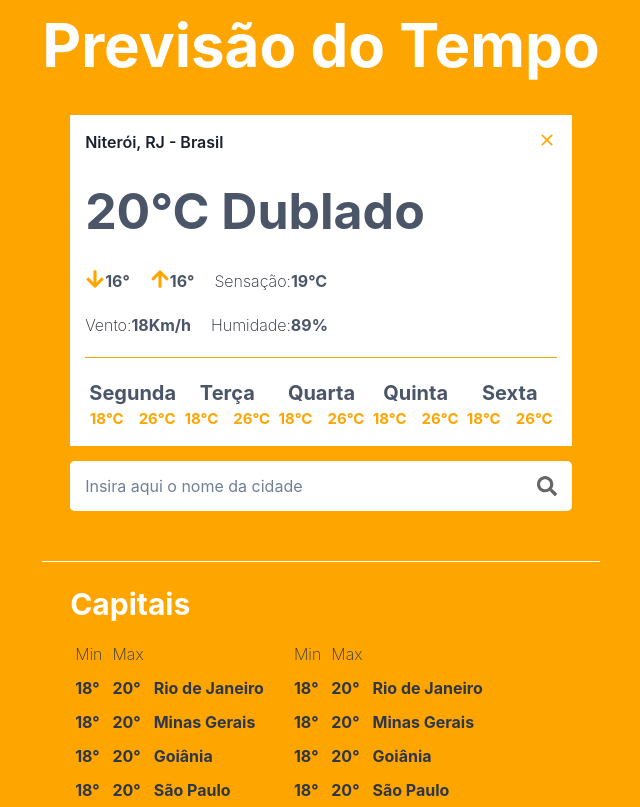
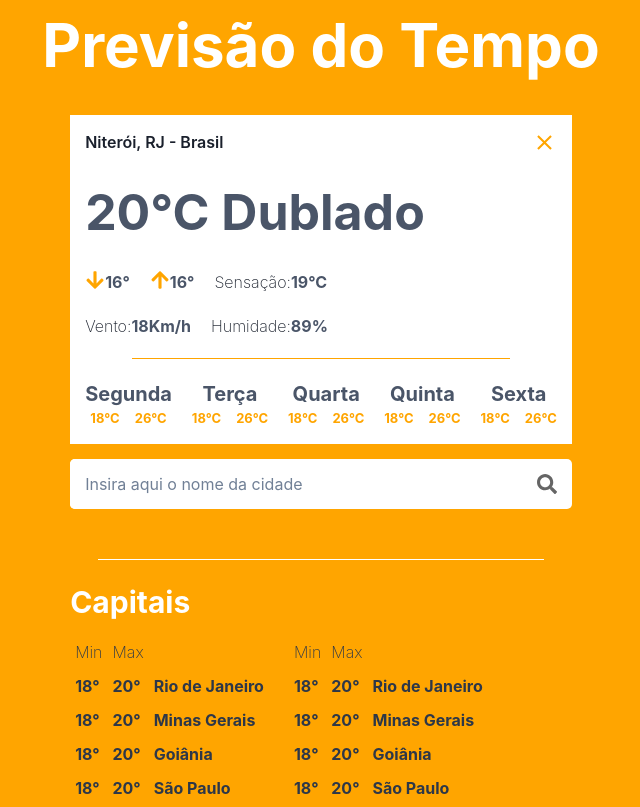
Before and after one commit to ruanvsrateira/weather-challenge-frontend, a React (Create React App) app: page / in a window 1280 px wide. Both pictures are taken after a click on the button 865 px from the left and 332 px from the top of the page. Shown: the whole page, without its empty margins (319-959 px from the left). Built offline with nearby package versions, Linux system fonts and the light colour scheme; no server answers.

Commit message:
feature: add initial responsitivity on screen

```diff
--- a/src/App.tsx
+++ b/src/App.tsx
@@ -33,11 +33,11 @@ export default function App() {
       alignItems="center"
       justifyContent="center"
     >
-      <Box>
+      <Box width={["100%", "auto"]}>
         <Text
-          fontSize="60px"
+          fontSize={["40px ", "60px"]}
           color="white"
-          mb={showContryInformation ? "" : "70px"}
+          mb={showContryInformation ? "" : ["0px", "50px"]}
           fontWeight="bold"
           textAlign="center"
         >
--- a/src/components/CountryInformation.tsx
+++ b/src/components/CountryInformation.tsx
@@ -10,11 +10,11 @@ interface ICountryInformationProps {
 export const CountryInformation = ({ onClose }: ICountryInformationProps) => {
   return (
     <Container
-      w="90%"
+      width={["100%", "90%"]}
       margin="auto"
       bg="white"
-      mt="25px"
-      p="15px"
+      mt={["10px", "25px"]}
+      p={["20px", "15px"]}
       display="flex"
       flexDir="column"
       gap="20px"
@@ -24,14 +24,14 @@ export const CountryInformation = ({ onClose }: ICountryInformationProps) => {
           Niterói, RJ - Brasil
         </Text>
         <IoMdClose
-          size="20px"
+          size="25px"
           color="orange"
           onClick={onClose}
           cursor="pointer"
         />
       </Container>
 
-      <Text color="gray.600" fontSize="50px" fontWeight="bold">
+      <Text color="gray.600" fontSize={["40", "50px"]} fontWeight="bold">
         20°C Dublado
       </Text>
 
@@ -71,69 +71,69 @@ export const CountryInformation = ({ onClose }: ICountryInformationProps) => {
       <Container
         display="flex"
         alignItems="center"
-        justifyContent="space-around"
+        justifyContent="space-between"
       >
         <Container display="flex" flexDir="column" alignItems="center">
-          <Text color="gray.600" fontWeight="bold" fontSize="20px">
+          <Text color="gray.600" fontWeight="bold" fontSize={["15px", "20px"]}>
             Segunda
           </Text>
           <Container display="flex" gap="15px">
-            <Text color="orange" fontSize="15px" fontWeight="bold">
+            <Text color="orange" fontSize="13px" fontWeight="bold">
               18°C
             </Text>
-            <Text color="orange" fontSize="15px" fontWeight="bold">
+            <Text color="orange" fontSize="13px" fontWeight="bold">
               26°C
             </Text>
           </Container>
         </Container>
         <Container display="flex" flexDir="column" alignItems="center">
-          <Text color="gray.600" fontWeight="bold" fontSize="20px">
+          <Text color="gray.600" fontWeight="bold" fontSize={["15px", "20px"]}>
             Terça
           </Text>
           <Container display="flex" gap="15px">
-            <Text color="orange" fontSize="15px" fontWeight="bold">
+            <Text color="orange" fontSize="13px" fontWeight="bold">
               18°C
             </Text>
-            <Text color="orange" fontSize="15px" fontWeight="bold">
+            <Text color="orange" fontSize="13px" fontWeight="bold">
               26°C
             </Text>
           </Container>
         </Container>
         <Container display="flex" flexDir="column" alignItems="center">
-          <Text color="gray.600" fontWeight="bold" fontSize="20px">
+          <Text color="gray.600" fontWeight="bold" fontSize={["15px", "20px"]}>
             Quarta
           </Text>
           <Container display="flex" gap="15px">
-            <Text color="orange" fontSize="15px" fontWeight="bold">
+            <Text color="orange" fontSize="13px" fontWeight="bold">
               18°C
             </Text>
-            <Text color="orange" fontSize="15px" fontWeight="bold">
+            <Text color="orange" fontSize="13px" fontWeight="bold">
               26°C
             </Text>
           </Container>
         </Container>
         <Container display="flex" flexDir="column" alignItems="center">
-          <Text color="gray.600" fontWeight="bold" fontSize="20px">
+          <Text color="gray.600" fontWeight="bold" fontSize={["15px", "20px"]}>
             Quinta
           </Text>
           <Container display="flex" gap="15px">
-            <Text color="orange" fontSize="15px" fontWeight="bold">
+            <Text color="orange" fontSize="13px" fontWeight="bold">
               18°C
             </Text>
-            <Text color="orange" fontSize="15px" fontWeight="bold">
+            <Text color="orange" fontSize="13px" fontWeight="bold">
               26°C
             </Text>
           </Container>
         </Container>
         <Container display="flex" flexDir="column" alignItems="center">
-          <Text color="gray.600" fontWeight="bold" fontSize="20px">
+          <Text color="gray.600" fontWeight="bold" fontSize={["15px", "20px"]}>
             Sexta
           </Text>
           <Container display="flex" gap="15px">
-            <Text color="orange" fontSize="15px" fontWeight="bold">
+            <Text color="orange" fontSize="13px" fontWeight="bold">
               18°C
             </Text>
-            <Text color="orange" fontSize="15px" fontWeight="bold">
+            <Text color="orange" fontSize="13px" fontWeight="bold">
               26°C
             </Text>
           </Container>
--- a/src/components/TableData.tsx
+++ b/src/components/TableData.tsx
@@ -19,7 +19,7 @@ export const TableData = ({ title }: ITableDataProps) => {
       <Text mt="20px" color="white" fontSize="30px" fontWeight="bold">
         {title}
       </Text>
-      <Container display="flex" w="100%" gap="20px">
+      <Container display="flex" w="100%" gap="20px" flexDir={["column", "row"]}>
         <Table mt="10px">
           <Thead color="gray.700">
             <Th fontWeight="200">Min</Th>
--- a/src/components/Wrapper.tsx
+++ b/src/components/Wrapper.tsx
@@ -7,5 +7,7 @@ interface IWrapperProps {
 }
 
 export const Wrapper = ({ color }: IWrapperProps) => {
-  return <Box w="100%" h="1px" background={color} margin="auto"></Box>;
+  return (
+    <Box w={["100%", "80%"]} h="1px" background={color} margin="auto"></Box>
+  );
 };
```
